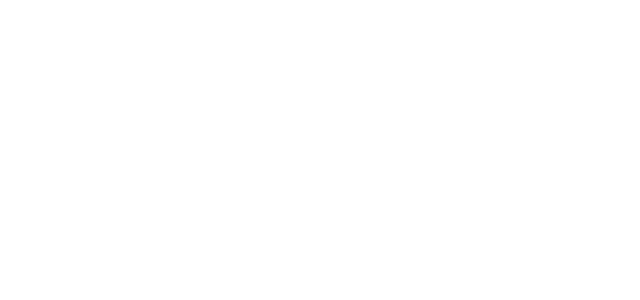
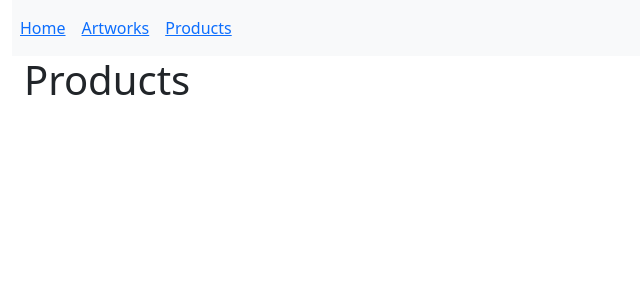
Before and after one commit to nleitefaria/vrl-app1, a React (Create React App) app: page /products in a window 1280 px wide. Before the commit this address had no page. Shown: the top 300 px of the page, without its empty margins (0-640 px from the left). Built offline with nearby package versions, Linux system fonts and the light colour scheme.

Commit message:
Added Products

```diff
--- a/src/App.js
+++ b/src/App.js
@@ -2,6 +2,7 @@ import { BrowserRouter, Routes, Route } from "react-router-dom";
 import Layout from "./Layout";
 import Home from "./Home";
 import Artworks from "./Artworks";
+import Products from "./Products";
 import './App.css';
 
 function App() {
@@ -11,6 +12,7 @@ function App() {
             <Route path="/" element={<Layout />}>
               <Route index element={<Home />} />
               <Route path="artworks" element={<Artworks />} />
+              <Route path="products" element={<Products />} />
             </Route>
         </Routes>
     </BrowserRouter>
--- a/src/Artworks.js
+++ b/src/Artworks.js
@@ -3,7 +3,7 @@ const Artworks = () => {
     <div className="container-fluid">
         <h1>Artworks</h1>
     </div>
-    );
+  );
 };
 
 export default Artworks;
--- a/src/Layout.js
+++ b/src/Layout.js
@@ -16,6 +16,9 @@ const Layout = () => {
             <li class="nav-item">
               <span class="nav-link" ><Link to="/artworks">Artworks</Link></span>
             </li>
+            <li class="nav-item">
+                <span class="nav-link" ><Link to="/products">Products</Link></span>
+            </li>
           </ul>
         </div>
       </nav>
--- /dev/null
+++ b/src/Products.js
@@ -0,0 +1,9 @@
+const Products = () => {
+  return(
+    <div className="container-fluid">
+        <h1>Products</h1>
+    </div>
+  );
+};
+
+export default Products;
```
